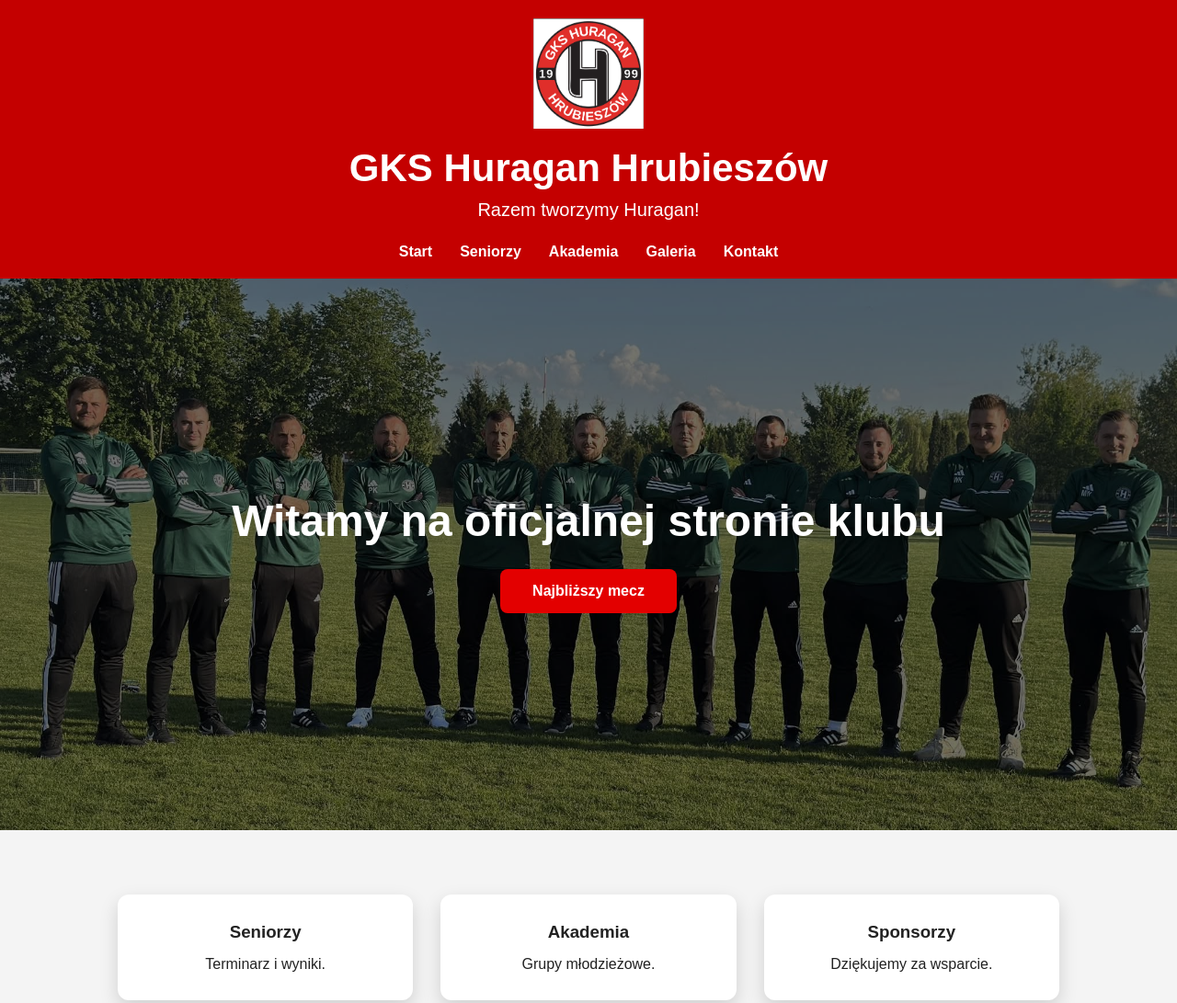
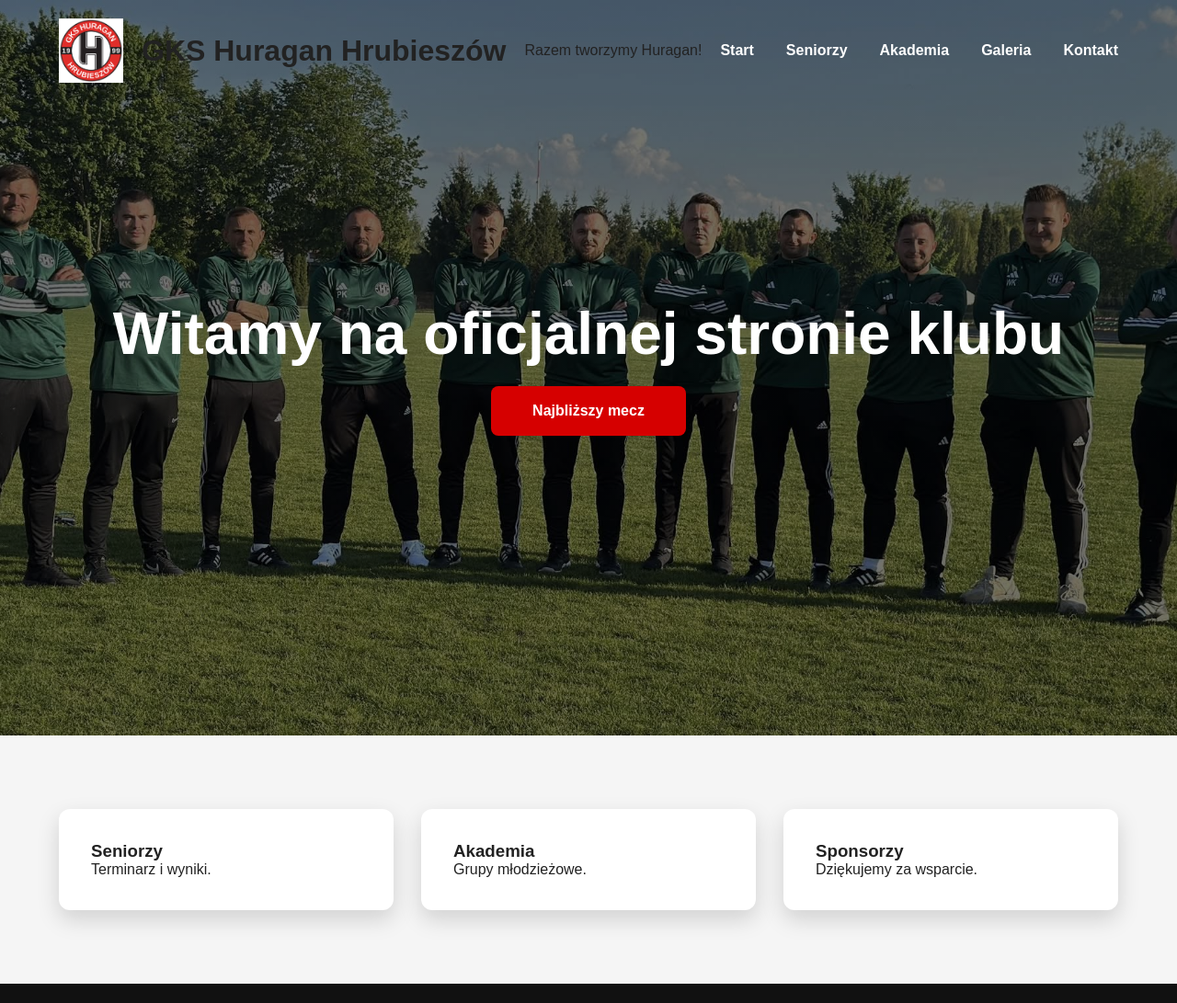
Before and after one commit to gks-huragan/gks-huragan.github.io, a plain HTML site: page index.html in a window 1280 px wide. Shown: the top 1091 px of the page at 92% size. Drawn offline with Linux system fonts and the light colour scheme.

Commit message:
Update style.css

```diff
--- a/style.css
+++ b/style.css
@@ -4,143 +4,148 @@ padding:0;
     box-sizing:border-box;
 }
 
+html{
+    scroll-behavior:smooth;
+}
+
 body{
     font-family:Arial,Helvetica,sans-serif;
-background:#f4f4f4;
+    background:#f5f5f5;
     color:#222;
 }
 
 header{
-background:#c40000;
-color:#fff;
-padding:20px;
+    position:absolute;
+    top:0;
+    left:0;
+    width:100%;
+    z-index:100;
 }
 
 .container{
     width:90%;
-max-width:1200px;
+    max-width:1300px;
     margin:auto;
-text-align:center;
+}
+
+header .container{
+    display:flex;
+    justify-content:space-between;
+    align-items:center;
+    padding:20px 0;
 }
 
 .logo{
-width:120px;
-margin-bottom:15px;
+    height:70px;
 }
 
-header h1{
-font-size:42px;
-margin-bottom:10px;
+.logo-area{
+    display:flex;
+    align-items:center;
+    gap:15px;
 }
 
-header p{
-font-size:20px;
-margin-bottom:25px;
+.logo-area h1{
+    color:white;
+    font-size:34px;
+}
+
+.logo-area p{
+    color:white;
+    font-size:15px;
 }
 
 nav{
     display:flex;
-justify-content:center;
-gap:30px;
-flex-wrap:wrap;
+    gap:35px;
 }
 
 nav a{
-color:#fff;
+    color:white;
     text-decoration:none;
     font-weight:bold;
     transition:.3s;
 }
 
 nav a:hover{
-color:#ffd000;
+    color:#ff3d3d;
 }
 
 .hero{
-height:75vh;
-background:url("hero.jpg") center center/cover no-repeat;
+    height:100vh;
+    background:
+    linear-gradient(rgba(0,0,0,.55),rgba(0,0,0,.55)),
+    url(hero.jpg);
+    background-size:cover;
+    background-position:center;
     display:flex;
     justify-content:center;
     align-items:center;
-}
-
-.overlay{
-background:rgba(0,0,0,.55);
-width:100%;
-height:100%;
-display:flex;
-flex-direction:column;
-justify-content:center;
-align-items:center;
-color:#fff;
+    text-align:center;
 }
 
 .overlay h2{
-font-size:48px;
-margin-bottom:25px;
-text-align:center;
+    color:white;
+    font-size:64px;
+    margin-bottom:20px;
 }
 
 .button{
-background:#e30000;
-padding:15px 35px;
+    display:inline-block;
+    background:#d60000;
+    color:white;
+    padding:18px 45px;
     border-radius:8px;
     text-decoration:none;
-color:#fff;
     font-weight:bold;
     transition:.3s;
 }
 
 .button:hover{
-background:#111;
+    background:black;
 }
 
 .cards{
+    width:90%;
+    max-width:1200px;
+    margin:80px auto;
     display:grid;
-grid-template-columns:repeat(auto-fit,minmax(280px,1fr));
+    grid-template-columns:repeat(3,1fr);
     gap:30px;
-padding:70px 10%;
 }
 
 .card{
-background:#fff;
-padding:30px;
+    background:white;
+    padding:35px;
     border-radius:12px;
-box-shadow:0 8px 20px rgba(0,0,0,.15);
-text-align:center;
-}
-
-.card h3{
-margin-bottom:15px;
+    box-shadow:0 10px 25px rgba(0,0,0,.15);
 }
 
 footer{
     background:#111;
-color:#fff;
+    color:white;
+    text-align:center;
     padding:40px;
-text-align:center;
 }
 
-footer p{
-margin:8px 0;
+@media(max-width:900px){
+
+header .container{
+    flex-direction:column;
 }
 
-@media(max-width:768px){
-
-header h1{
-font-size:30px;
+nav{
+    margin-top:20px;
+    flex-wrap:wrap;
+    justify-content:center;
 }
 
 .overlay h2{
-font-size:32px;
+    font-size:42px;
 }
 
-nav{
-gap:15px;
-}
-
-.hero{
-height:60vh;
+.cards{
+    grid-template-columns:1fr;
 }
 
 }
```
Lines whose indentation alone changed are shown as unchanged.
